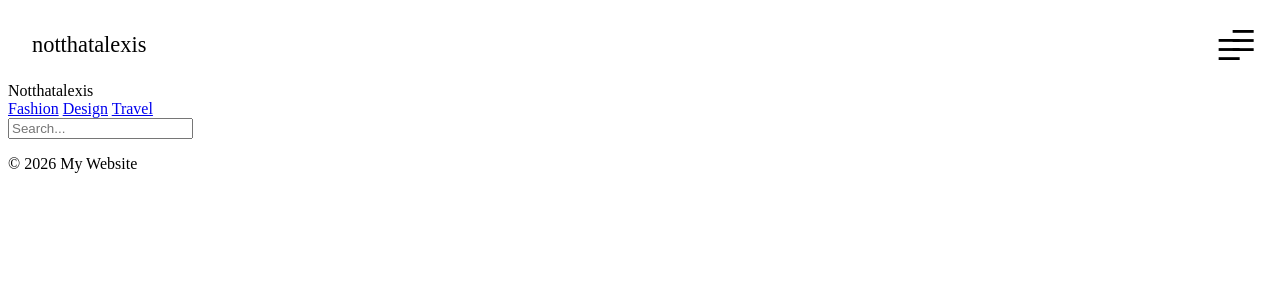
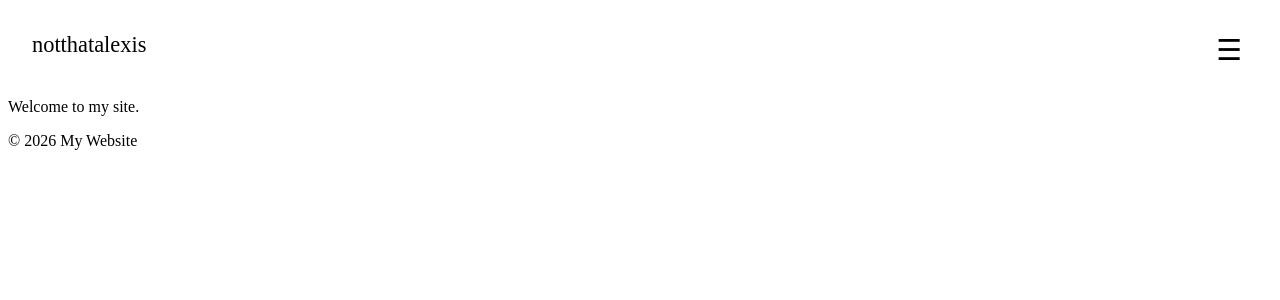
Before and after one commit to alexiefg/notthatalexis.github.io, a Jekyll site: the page built from index.md, in a window 1280 px wide. Shown: the top 300 px of the page. Built offline with Jekyll 4.4.1, drawn with Linux system fonts in a browser that asks for light colours.

Commit message:
Update index.md

```diff
--- a/index.md
+++ b/index.md
@@ -1,25 +1,4 @@
 ---
 layout: default
 ---
-<header class="header">
-  <div class="top-row">
-    <div class="name">Notthatalexis</div>
-    <!-- Hamburger menu toggle -->
-    <div class="menu-toggle" id="menu-toggle">☰</div>
-    <!-- Navigation menu -->
-    <nav class="menu" id="menu">
-      <a href="#">Fashion</a>
-      <a href="#">Design</a>
-      <a href="#">Travel</a>
-    </nav>
-  </div>
-
-  <div class="bottom-row">
-    <div class="search">
-      <input type="text" placeholder="Search...">
-    </div>
-  </div>
-</header>
-
-<!-- Link to JS -->
-<script src="script.js"></script>
+<p>Welcome to my site.</p>
```
